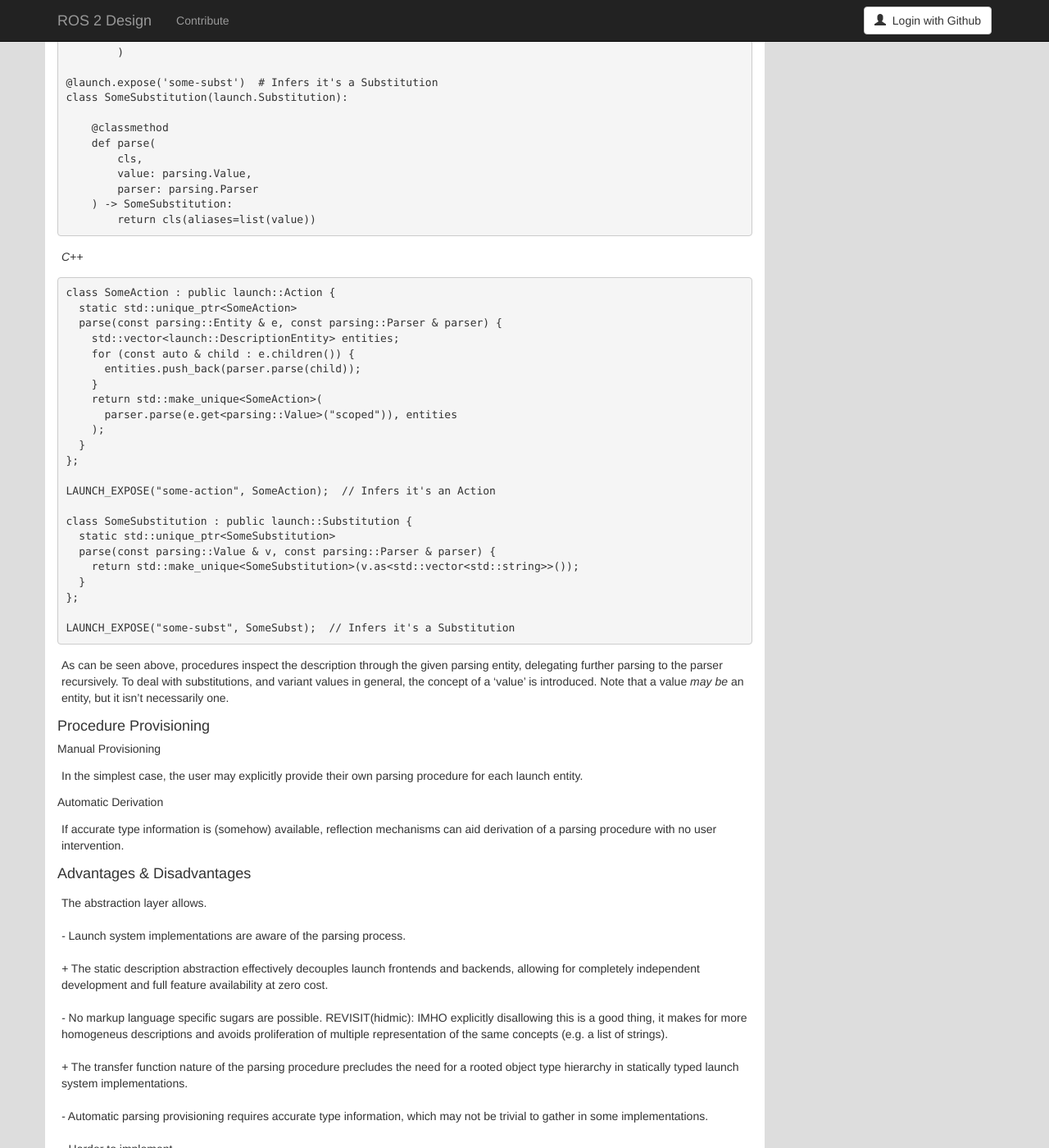
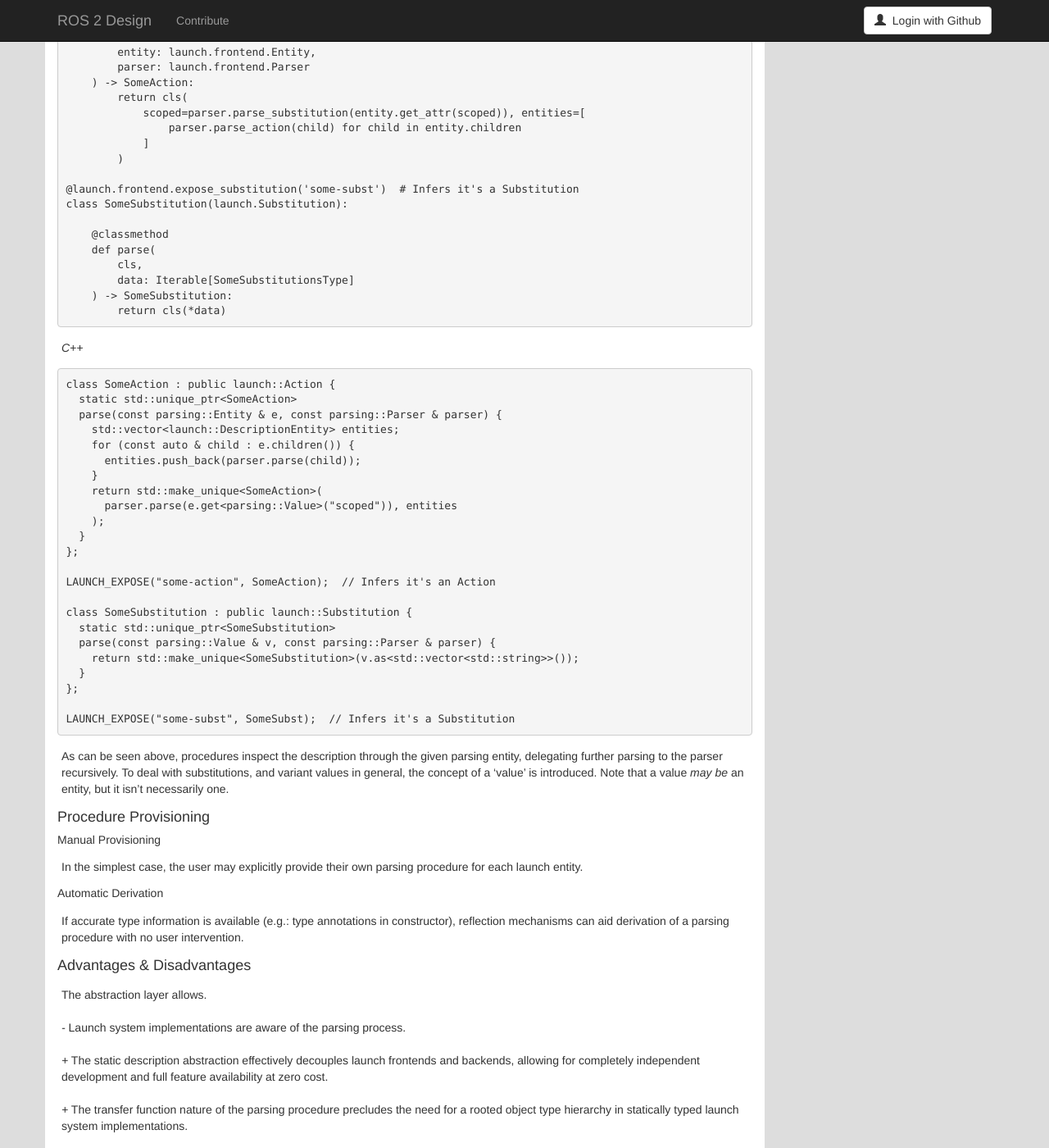
Before and after one commit to ros2/design, a Jekyll site: the page built from articles/160_roslaunch_frontend.md, in a window 1280 px wide and 1400 px high, scrolled down 6723 px. Shown: the whole window at 82% size. Built offline with Jekyll 4.4.1, drawn with Linux system fonts in a browser that asks for light colours; nearby versions of some CDN libraries; some of the changed text lies outside the part shown.

Commit message:
Update, to match better with the actual implementation
Signed-off-by: ivanpauno <ivanpauno@ekumenlabs.com>

````diff
--- a/articles/160_roslaunch_frontend.md
+++ b/articles/160_roslaunch_frontend.md
@@ -116,12 +116,12 @@ Some description samples in different markup languages are provided below:
 *XML*
 ```xml
 <launch version="x.1.0">
-  <process name="some-action" cmd="{% find-exec my-process %}" prefix="{% env LAUNCH_PREFIX %}">
+  <executable name="some-action" cmd="{% find-exec my-process %}" prefix="{% env LAUNCH_PREFIX %}">
      <env name="LD_LIBRARY_PATH" value="/opt/dir:{% env LD_LIBRARY_PATH %}"/>
      <on_exit>
         <log message="I'm done"/>
      </on_exit>
-  </process>
+  </executable>
 </launch>
 ```
 
@@ -129,8 +129,8 @@ Some description samples in different markup languages are provided below:
 ```yml
 launch:
   version: x.1.0
-  entities:
-    - process:
+  children:
+    - executable:
         cmd: $(find-exec my-process)
         env:
           LD_LIBRARY_PATH: "/opt/dir:$(env LD_LIBRARY_PATH)"
@@ -199,12 +199,12 @@ Some description samples in different markup languages are provided below:
 *XML*
 ```xml
 <launch version="x.1.0">
-  <process name="some-action" cmd="{% find-exec my-process %}" prefix="{% env LAUNCH_PREFIX %}">
+  <executable name="some-action" cmd="{% find-exec my-process %}" prefix="{% env LAUNCH_PREFIX %}">
      <env name="LD_LIBRARY_PATH" value="/opt/dir:{% env LD_LIBRARY_PATH %}"/>
      <on_exit>
       <log message="I'm done"/>
     </on_exit>
-  </process>
+  </executable>
 </launch>
 ```
 
@@ -212,8 +212,8 @@ Some description samples in different markup languages are provided below:
 ```yaml
 launch:
   version: x.1.0
-  entities:
-    - process:
+  children:
+    - executable:
         cmd: $(find-exec my-process)
         env:
           LD_LIBRARY_PATH: "/opt/dir:$(env LD_LIBRARY_PATH)"
@@ -242,20 +242,26 @@ Some sample definitions in different programming languages are provided below:
 ```python
 class Entity:
 
-   @property
-   def type(self):
-       pass
+    @property
+    def type_name(self):
+        pass
 
-   @property
-   def parent(self):
-       pass
+    @property
+    def parent(self):
+        pass
 
-   @property
-   def children(self):
-       pass
+    @property
+    def children(self):
+        pass
 
-   def __getattr__(self, name):
-       pass
+    def get_attr(
+      self,
+      name,
+      *,
+      data_type=str,
+      optional=False
+    ):
+        pass
 ```
 
 *C++*
@@ -310,11 +316,12 @@ such that their associated parsing entity `e` exposes its data as follows:
 
 *Python*
 ```python
-e.type == 'node'
-e.name == 'my-node'
-hasattr(e, 'package') == true
-e.param[0].name == 'a'
-e.param[1].name == 'b'
+e.type_name == 'node'
+e.get_attr(name) == 'my-node'
+e.get_attr('package', optional=True) != None
+params = e.get_attr('param', data_type=List[Entity])
+params[0].get_attr('name') == 'a'
+params[1].get_attr('name') == 'b'
 ```
 
 *C++*
@@ -336,31 +343,30 @@ Each launch entity that is to be statically described must provide a parsing pro
 
 *Python*
 ```python
-@launch.expose('some-action')  # Infers it's an Action
+@launch.frontend.expose_action('some-action')  # Infers it's an Action
 class SomeAction(launch.Action):
 
     @classmethod
     def parse(
         cls,
-        entity: parsing.Entity,
-        parser: parsing.Parser
+        entity: launch.frontend.Entity,
+        parser: launch.frontend.Parser
     ) -> SomeAction:
         return cls(
-            scoped=parser.parse(entity.scoped), entities=[
-                parser.parse(child) for child in entity.children
+            scoped=parser.parse_substitution(entity.get_attr(scoped)), entities=[
+                parser.parse_action(child) for child in entity.children
             ]
         )
 
-@launch.expose('some-subst')  # Infers it's a Substitution
+@launch.frontend.expose_substitution('some-subst')  # Infers it's a Substitution
 class SomeSubstitution(launch.Substitution):
 
     @classmethod
     def parse(
         cls,
-        value: parsing.Value,
-        parser: parsing.Parser
+        data: Iterable[SomeSubstitutionsType]
     ) -> SomeSubstitution:
-        return cls(aliases=list(value))
+        return cls(*data)
 ```
 
 *C++*
@@ -402,7 +408,7 @@ In the simplest case, the user may explicitly provide their own parsing procedur
 
 ##### Automatic Derivation
 
-If accurate type information is (somehow) available, reflection mechanisms can aid derivation of a parsing procedure with no user intervention.
+If accurate type information is available (e.g.: type annotations in constructor), reflection mechanisms can aid derivation of a parsing procedure with no user intervention.
 
 #### Advantages & Disadvantages
 
@@ -412,9 +418,6 @@ The abstraction layer allows.
 
 *+* The static description abstraction effectively decouples launch frontends and backends, allowing for completely independent development and full feature availability at zero cost.
 
-*-* No markup language specific sugars are possible.
-    REVISIT(hidmic): IMHO explicitly disallowing this is a good thing, it makes for more homogeneus descriptions and avoids proliferation of multiple representation of the same concepts (e.g. a list of strings).
-
 *+* The transfer function nature of the parsing procedure precludes the need for a rooted object type hierarchy in statically typed launch system implementations.
 
 *-* Automatic parsing provisioning requires accurate type information, which may not be trivial to gather in some implementations.
````
